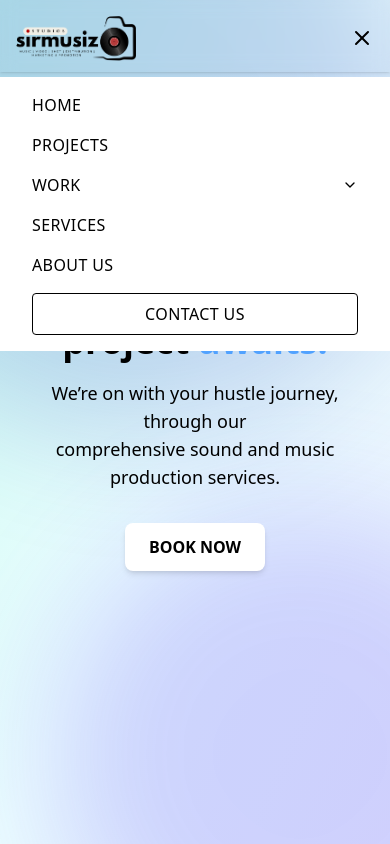
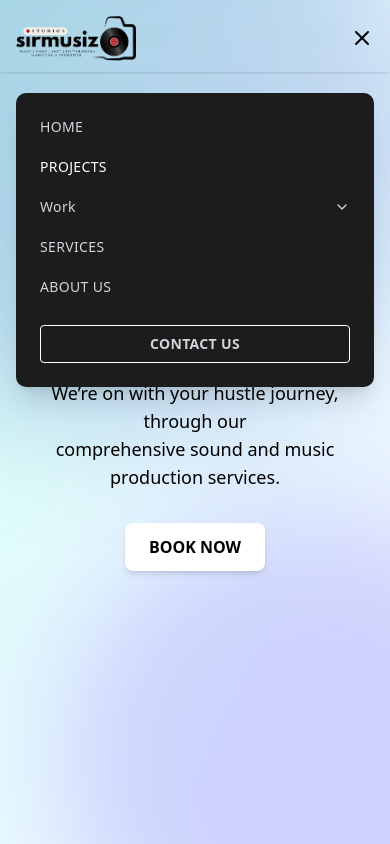
Before and after one commit to Akhilesh10gupta/musiz, a Next.js app: page / in a window 390 px wide. Both pictures are taken after a click on the button "Toggle menu". Shown: the top 844 px of the page. Built offline with nearby package versions, Linux system fonts and the light colour scheme.

Commit message:
movile view nav menu fix

```diff
--- a/components/Header.tsx
+++ b/components/Header.tsx
@@ -32,7 +32,7 @@ const Header = () => {
         {/* Desktop Navigation */}
         <nav className="hidden sm:flex items-center space-x-6 text-sm uppercase font-light tracking-wide relative">
           <Link href="/">Home</Link>
-          <Link href="/about" className="hover:text-gray-300">Projects</Link>
+          <Link href="/projects" className="hover:text-gray-300">Projects</Link>
 
           {/* WORK Menu with Hover Dropdown */}
           <div
@@ -88,7 +88,7 @@ const Header = () => {
           </div>
 
           <Link href="/services" className="hover:text-gray-300">Services</Link>
-          <Link href="/studio" className="hover:text-gray-300">About Us</Link>
+          <Link href="/about" className="hover:text-gray-300">About Us</Link>
         </nav>
 
         {/* Desktop Contact Button */}
@@ -111,17 +111,22 @@ const Header = () => {
 
       {/* Mobile Menu */}
       {menuOpen && (
-        <nav className="sm:hidden bg-white bg-opacity-90 backdrop-blur-md w-full px-8 py-4 flex flex-col space-y-4 uppercase font-light tracking-wide text-black">
-          <Link href="/" onClick={() => setMenuOpen(false)}>Home</Link>
-          <Link href="/about" onClick={() => setMenuOpen(false)}>Projects</Link>
+        <div className="sm:hidden px-4 pt-4">
+          <div className="bg-[#1c1c1c] text-gray-300 rounded-lg shadow-xl p-6 flex flex-col space-y-5 text-sm uppercase font-light tracking-wide">
+            <Link href="/" onClick={() => setMenuOpen(false)} className="hover:text-white">
+              Home
+            </Link>
+            <Link href="/projects" onClick={() => setMenuOpen(false)} className="text-white ">
+              Projects
+            </Link>
 
             {/* Mobile Work Submenu */}
             <div className="flex flex-col">
               <button
                 onClick={toggleMobileWork}
-              className="flex items-center justify-between focus:outline-none"
+                className="flex items-center justify-between text-left hover:text-white focus:outline-none"
               >
-              <span>WORK</span>
+                <span>Work</span>
                 <ChevronDown
                   className={`w-4 h-4 transition-transform ${
                     mobileWorkOpen ? 'rotate-180' : 'rotate-0'
@@ -130,23 +135,35 @@ const Header = () => {
               </button>
               {mobileWorkOpen && (
                 <div className="flex flex-col space-y-2 mt-2 pl-4 text-sm">
-                <Link href="/work/music" onClick={() => setMenuOpen(false)}>Music Projects</Link>
-                <Link href="/work/film" onClick={() => setMenuOpen(false)}>Film Scoring</Link>
-                <Link href="/work/commercial" onClick={() => setMenuOpen(false)}>Commercials</Link>
+                  <Link href="/work/music" onClick={() => setMenuOpen(false)} className="hover:text-white">
+                    Music Projects
+                  </Link>
+                  <Link href="/work/film" onClick={() => setMenuOpen(false)} className="hover:text-white">
+                    Film Scoring
+                  </Link>
+                  <Link href="/work/commercial" onClick={() => setMenuOpen(false)} className="hover:text-white">
+                    Commercials
+                  </Link>
                 </div>
               )}
             </div>
 
-          <Link href="/services" onClick={() => setMenuOpen(false)}>Services</Link>
-          <Link href="/studio" onClick={() => setMenuOpen(false)}>About us</Link>
+            <Link href="/services" onClick={() => setMenuOpen(false)} className="hover:text-white">
+              Services
+            </Link>
+            <Link href="/about" onClick={() => setMenuOpen(false)} className="hover:text-white">
+              about us
+            </Link>
+
             <Link
               href="/contact"
               onClick={() => setMenuOpen(false)}
-            className="border border-black px-4 py-2 rounded text-center hover:bg-black hover:text-white transition duration-200"
+              className="mt-2 border border-white px-4 py-2 rounded text-center font-semibold hover:bg-white hover:text-black transition duration-200"
             >
               Contact Us
             </Link>
-        </nav>
+          </div>
+        </div>
       )}
     </header>
   );
```
Lines whose indentation alone changed are shown as unchanged.
